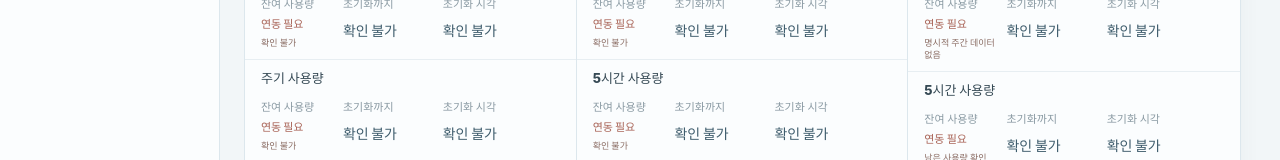
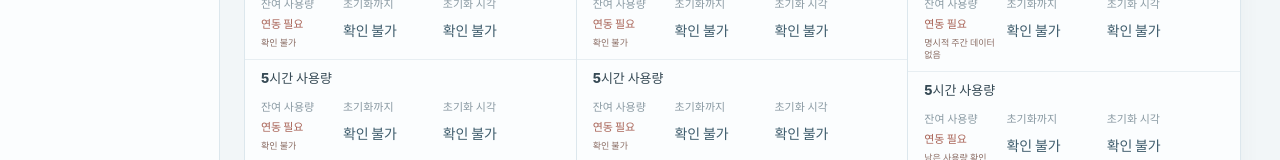
Before and after one commit to hwandroid921/TokenMonitor, a React (Vite) app: page / in a window 1280 px wide. Shown: the part 384-544 px from the top of the page. Built offline with nearby package versions, Linux system fonts and the light colour scheme; a web font is replaced by a local one.

Commit message:
[2026.09.08] Codex 5시간 사용량 표기

```diff
--- a/electron/codex-usage.ts
+++ b/electron/codex-usage.ts
@@ -295,7 +295,7 @@ function formatWindowLabel(windowMinutes: number | null) {
   if (windowMinutes != null && Math.abs(windowMinutes - 5 * 60) <= 30) {
     return "주기 (5시간)";
   }
-  return "주기";
+  return "5시간 사용량";
 }
 
 function makeCredits(value: RpcCredits | null): CodexUsageSnapshot["credits"] {
--- a/package.json
+++ b/package.json
@@ -1,6 +1,6 @@
 {
   "name": "token-monitor",
-  "version": "1.5.9",
+  "version": "1.5.10",
   "description": "Desktop dashboard for monitoring LLM token usage and spend.",
   "main": "dist-electron/main.js",
   "type": "module",
--- a/src/main.tsx
+++ b/src/main.tsx
@@ -1107,14 +1107,14 @@ function buildDesignPreviewProviders(): ProviderUsage[] {
       alias: "개인용",
       plan: "Plus",
       session: "로그인됨",
-      used: "주간 28% / 주기 52%",
-      remaining: "주간 72% / 주기 48%",
-      reset: "주간 2일 14시간 후 / 주기 3시간 12분 후",
+      used: "주간 28% / 5시간 사용량 52%",
+      remaining: "주간 72% / 5시간 사용량 48%",
+      reset: "주간 2일 14시간 후 / 5시간 사용량 3시간 12분 후",
       detail: "최근 갱신 09:32",
       fields: [
         { label: "플랜", value: "Plus", kind: "plan" },
         { label: "주간", value: "사용량 28% / 잔여량 72% / 초기화 2일 14시간 후", kind: "quota", remainingPercent: 72, resetsAt: "2026-09-04T23:30:00+09:00" },
-        { label: "주기", value: "사용량 52% / 잔여량 48% / 초기화 3시간 12분 후", kind: "quota", remainingPercent: 48, resetsAt: "2026-09-02T15:30:00+09:00" }
+        { label: "5시간 사용량", value: "사용량 52% / 잔여량 48% / 초기화 3시간 12분 후", kind: "quota", remainingPercent: 48, resetsAt: "2026-09-02T15:30:00+09:00" }
       ]
     },
     {
@@ -1868,7 +1868,7 @@ function buildCodexProvider(usage: CodexUsageResult | null, sessions: CliSession
       fields: [
         { label: "플랜", value: "확인 중", kind: "plan" },
         { label: "주간", value: "확인 중", kind: "quota" },
-        { label: "주기", value: "확인 중", kind: "quota" }
+        { label: "5시간 사용량", value: "확인 중", kind: "quota" }
       ],
       detail: "Codex Desktop 로컬 앱 서버에서 ChatGPT 사용량을 읽고 있습니다."
     };
@@ -1888,7 +1888,7 @@ function buildCodexProvider(usage: CodexUsageResult | null, sessions: CliSession
       fields: [
         { label: "플랜", value: "확인 불가", kind: "plan" },
         { label: "주간", value: "확인 불가", kind: "quota" },
-        { label: "주기", value: "확인 불가", kind: "quota" }
+        { label: "5시간 사용량", value: "확인 불가", kind: "quota" }
       ],
       detail: usage.error
     };
@@ -1909,7 +1909,7 @@ function buildCodexProvider(usage: CodexUsageResult | null, sessions: CliSession
       ...(usage.account.detected ? [{ label: "계정", value: formatAccountAlias(usage.account), kind: "identity" as const }] : []),
       { label: "플랜", value: usage.planType ?? "로그인됨", kind: "plan" },
       { label: "주간", value: formatCodexWindowSummary(usage.weekly), kind: "quota", remainingPercent: usage.weekly?.remainingPercent ?? null, resetsAt: usage.weekly?.resetsAt ?? null },
-      { label: "주기", value: formatCodexWindowSummary(usage.periodic), kind: "quota", remainingPercent: usage.periodic?.remainingPercent ?? null, resetsAt: usage.periodic?.resetsAt ?? null }
+      { label: "5시간 사용량", value: formatCodexWindowSummary(usage.periodic), kind: "quota", remainingPercent: usage.periodic?.remainingPercent ?? null, resetsAt: usage.periodic?.resetsAt ?? null }
     ],
     detail: `최근 갱신 ${formatTime(usage.updatedAt)}`,
     needsAlias: usage.account.aliasRequired
```
Also changed, not shown: 3 other files (tests, documents, lock files or other folders).
